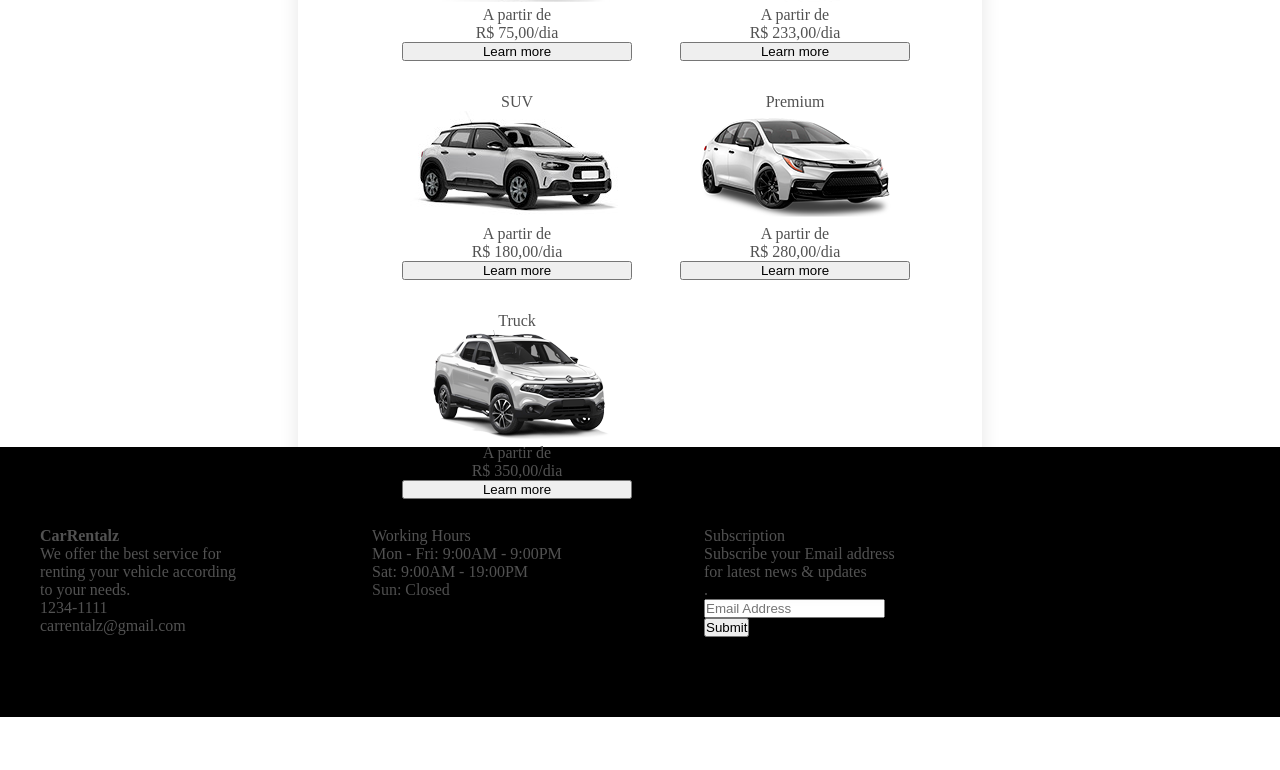
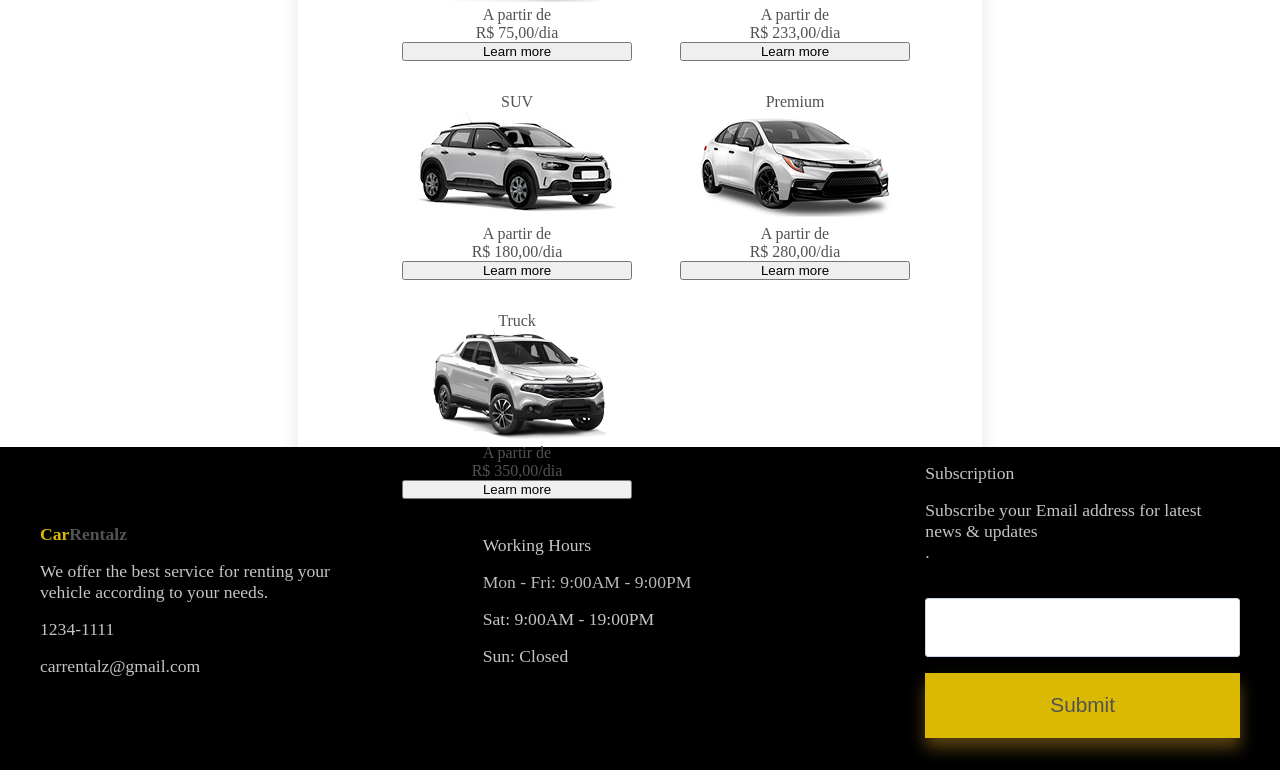
Before and after one commit to VictorSchmoegel/car-rentalz, a React (Create React App) app in the folder car-rentalz/: page / in a window 1280 px wide. Shown: the part 1882-2652 px from the top of the page. Before the commit the page ends 2599 px from the top, so only its background shows below. Built offline with nearby package versions, Linux system fonts and the light colour scheme.

Commit message:
Footer estilizado

```diff
--- a/car-rentalz/src/components/CardModel.jsx
+++ b/car-rentalz/src/components/CardModel.jsx
@@ -5,7 +5,7 @@ import renegade from '../assets/images/model/renegade.png'
 import s10 from '../assets/images/model/s10.png'
 import t_cross from '../assets/images/model/t_cross.png'
 import { Link } from "react-router-dom";
-import Footer from './Footer'
+import Footer from './Footer/Footer'
 import './CardModel.css'
 
 function CardModels() {
--- a/car-rentalz/src/components/Footer.css
+++ /dev/null
@@ -1,24 +0,0 @@
-footer {
-  background-color: black;
-  color: #525252;
-  padding: 5rem 0;
-}
-
-.footer_container {
-  margin: 0 auto!important;
-  max-width: 133rem!important;
-  padding: 0 2.5rem!important;
-}
-
-.footer_content {
-  grid-gap: 8rem;
-  color: #525252;
-  display: grid;
-  gap: 8rem;
-  grid-template-columns: 30fr 30fr 30fr 30fr;
-  text-align: left;
-}
-
-.footer_content ul {
-  list-style: none;
-}
--- /dev/null
+++ b/car-rentalz/src/components/Footer/Footer.css
@@ -0,0 +1,51 @@
+footer {
+  background-color: black;
+  color: #525252;
+  padding: 1rem 0;
+}
+
+.footer_container {
+  margin: 0 auto!important;
+  max-width: 133rem!important;
+  padding: 0 2.5rem!important;
+}
+
+.footer_content {
+  grid-gap: 8rem;
+  color: #ffffffc5;
+  display: grid;
+  gap: 8rem;
+  grid-template-columns: 30fr 30fr 30fr;
+  text-align: left;
+  align-items: center;
+}
+
+#car_footer {
+  color: rgb(218, 185, 3);
+}
+
+#rentalz_footer {
+  color: #525252
+}
+
+.footer_content ul {
+  list-style: none;
+}
+
+.footer_content li {
+  margin-bottom: 1rem;
+  font-size: 1.1rem;
+}
+
+#footer_button {
+  border: none;
+  background-color: rgb(218, 185, 3);
+  box-shadow: 0 10px 15px rgba(255, 189, 48, 0.35);
+  color: #525252;
+  cursor: pointer;
+  font-family: Rubik,sans-serif;
+  font-size: 1.3rem;
+  font-weight: 500;
+  padding: 1.3rem;
+  width: 100%;
+}
--- a/car-rentalz/src/components/Footer.jsx
+++ b/car-rentalz/src/components/Footer/Footer.jsx
@@ -1,3 +1,4 @@
+import TextInput from '../TextInput';
 import './Footer.css'
 
 function Footer() {
@@ -23,14 +24,13 @@ function Footer() {
                 <p>Subscribe your Email address for latest news & updates</p>.
               </li>
               <li>
-                <input
-                  type="email"
-                  placeholder="Email Address"
-                >
-                </input>
+                <TextInput
+                  type='email'
+                  placeholder='Enter your email'
+                />
               </li>
               <li>
-                <button>Submit</button>
+              <button id='footer_button'>Submit</button>
               </li>
             </ul>
         </div>
--- a/car-rentalz/src/pages/About.jsx
+++ b/car-rentalz/src/pages/About.jsx
@@ -1,4 +1,4 @@
-import Footer from "../components/Footer";
+import Footer from "../components/Footer/Footer";
 import './About.css';
 import about_img from '../assets/images/about_images/about_img.jpg';
 import img1 from '../assets/images/about_images/carro_icon1.png';
--- a/car-rentalz/src/pages/Home.jsx
+++ b/car-rentalz/src/pages/Home.jsx
@@ -1,7 +1,7 @@
 import React, { useRef, useState } from 'react';
 import FormRental from '../components/FormRental/FormRental';
 import Categories from '../components/Categories';
-import Footer from '../components/Footer';
+import Footer from '../components/Footer/Footer';
 import home_img from '../../src/assets/images/home_car.jpg'
 import './Home.css'
 
--- a/car-rentalz/src/pages/Testimonials.jsx
+++ b/car-rentalz/src/pages/Testimonials.jsx
@@ -1,4 +1,4 @@
-import Footer from "../components/Footer";
+import Footer from "../components/Footer/Footer";
 import image01 from '../assets/images/testimonials/testimonials01.png';
 import './Testimonials.css'
 
```
